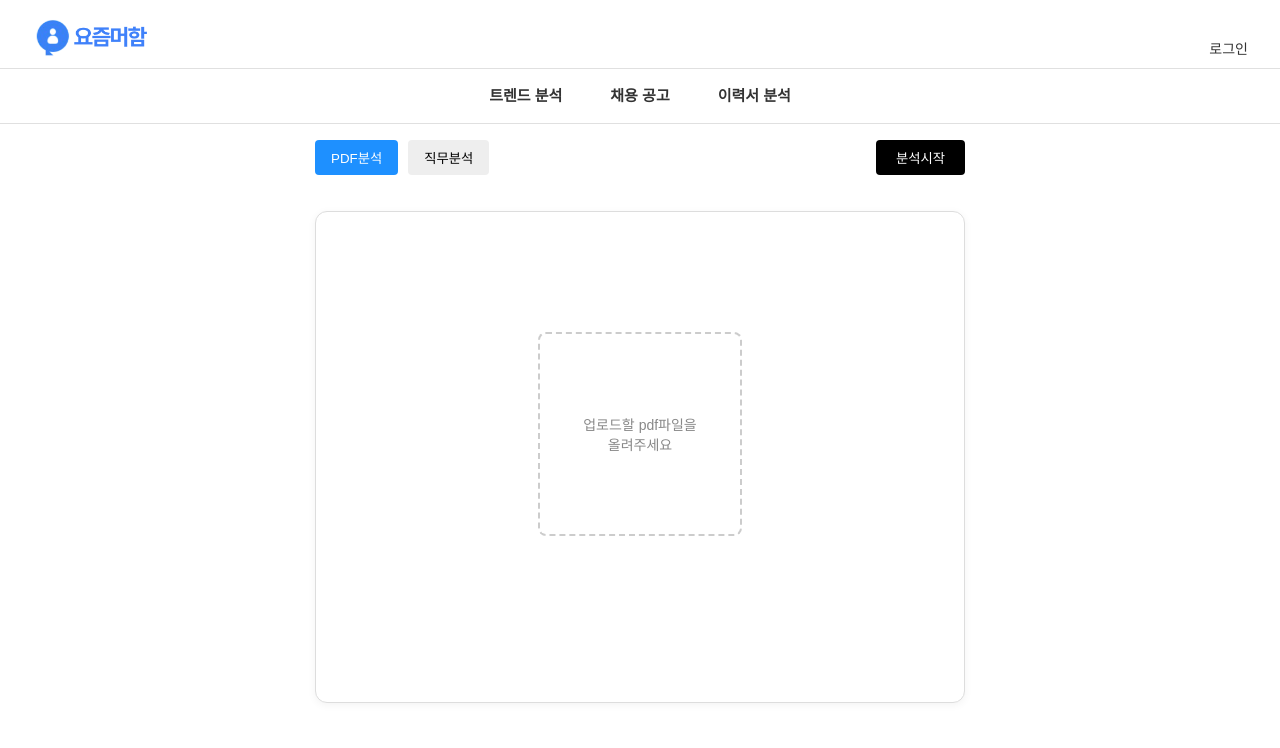
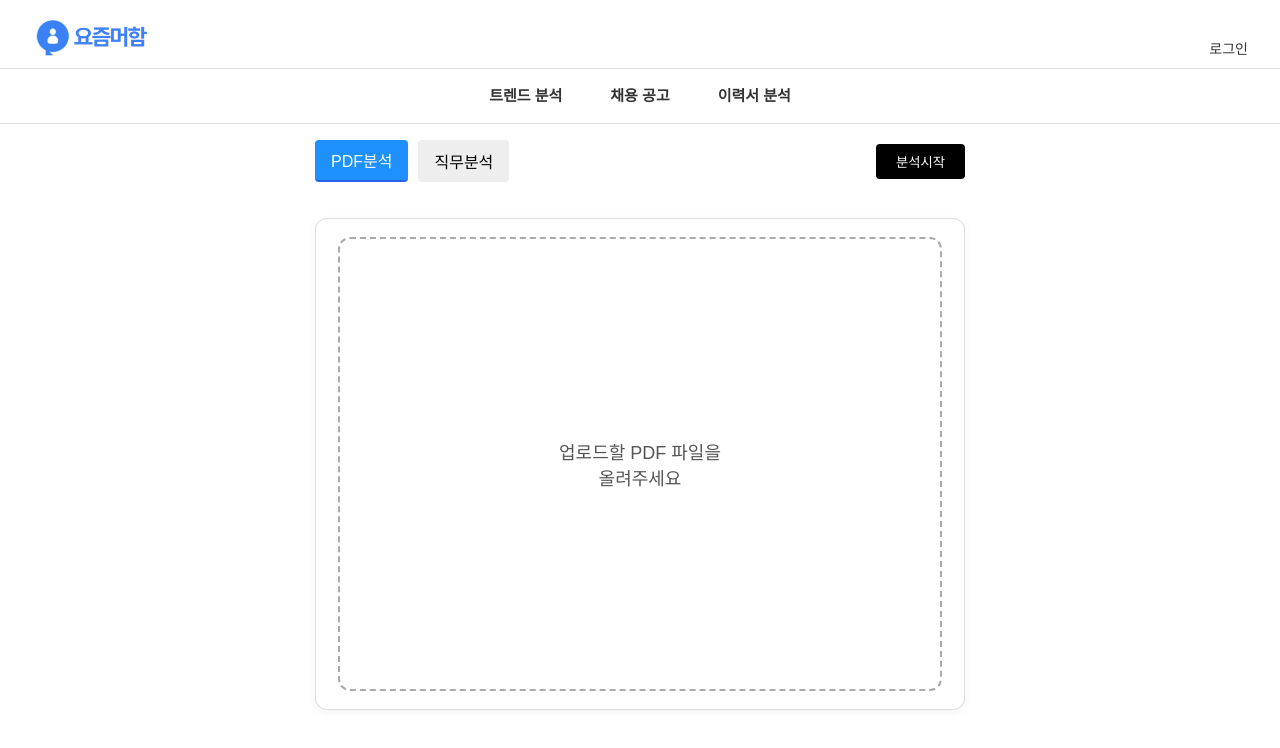
Before and after one commit to sjs4273/Job-Navigator, a React (Vite) app in the folder frontend/: page /resume in a window 1280 px wide. Shown: the top 748 px of the page. Built offline with nearby package versions, Linux system fonts and the light colour scheme; no server answers; a web font is replaced by a local one.

Commit message:
style: input창 UI변경

```diff
--- a/frontend/src/pages/ResumeAnalysisPage.css
+++ b/frontend/src/pages/ResumeAnalysisPage.css
@@ -1,113 +1,112 @@
+/* ResumeAnalysisPage.css */
+
 .analysis-top-bar {
   display: flex;
   justify-content: space-between;
   align-items: center;
-  margin: 0 auto;
-  padding: 16px 24px;
-  width: fit-content;
-  min-width: 650px;
+  padding: 16px;
 }
 
 .analysis-tab-group {
   display: flex;
-  gap: 10px;
 }
 
 .analysis-tab {
-  padding: 8px 16px;
+  background: none;
   border: none;
-  background-color: #eee;
-  color: black;
-  border-radius: 4px;
+  padding: 10px 16px;
   cursor: pointer;
+  font-size: 16px;
+  color: #333;
 }
 
 .analysis-tab.active {
-  background-color: #1e90ff;
-  color: white;
+  border-bottom: 2px solid #2563eb;
+  color: #2563eb;
 }
 
 .analysis-analyze-btn {
-  padding: 8px 20px;
-  background-color: black;
+  background-color: #2563eb;
   color: white;
   border: none;
-  border-radius: 4px;
+  padding: 10px 20px;
+  border-radius: 8px;
   cursor: pointer;
-  font-weight: 500;
+  font-weight: bold;
+}
+
+.analysis-analyze-btn:hover {
+  background-color: #1e4ac9;
 }
 
 .analysis-section {
-  border: 1px solid #ddd;
-  border-radius: 12px;
-  margin: 20px auto;
-  padding: 20px 24px;
+  display: flex;
+  justify-content: center;
+  margin-top: 40px;
+}
+
+.resume-input-button-row {
   display: flex;
   flex-direction: column;
   align-items: center;
+}
+.resume-drop-area {
   width: 600px;
   height: 450px;
-  max-width: 90%;
-  box-shadow: 0 2px 8px rgba(0, 0, 0, 0.05);
-  background-color: #fff;
-  transition: all 0.2s ease;
-}
-
-.analysis-section:hover {
-  box-shadow: 0 4px 12px rgba(0, 0, 0, 0.1);
-}
-.resume-input-button-row {
-  display: flex;
-  gap: 8px;
-  align-items: center;
-  margin-top: 100px; /* 중앙 위치 조절 */
-}
-
-.resume-square-label {
-  width: 200px;
-  height: 200px;
-  border: 2px dashed #ccc;
-  border-radius: 8px;
+  border: 2px dashed #aaa;
+  border-radius: 12px;
   display: flex;
   flex-direction: column;
   justify-content: center;
   align-items: center;
-  color: #888;
-  font-size: 14px;
+  text-align: center;
   cursor: pointer;
-  text-align: center;
+  transition:
+    border-color 0.4s,
+    background-color 0.4s;
   position: relative;
 }
 
-.resume-drop-area {
-  width: 200px;
-  height: 200px;
-  border: 2px dashed #ccc;
-  border-radius: 8px;
-  display: flex;
-  flex-direction: column;
-  justify-content: center; /* 세로 가운데 */
-  align-items: center; /* 가로 가운데 */
-  color: #888;
-  font-size: 14px;
-  cursor: pointer;
-  text-align: center;
-  transition: all 0.2s ease;
-  margin: auto; /* 박스를 부모 안에서 가운데 정렬 */
-}
-
 .resume-drop-area.drag-over {
-  border-color: #1e90ff;
+  border-color: #2563eb;
   background-color: #f0f8ff;
 }
 
-.resume-square-input {
-  display: none;
+.resume-drop-area.uploaded {
+  border-color: #22c55e;
+  background-color: #f0fdf4;
 }
 
-.file-name-display {
+.large-text {
+  font-size: 18px;
+  color: #555;
+}
+
+.file-name {
+  font-weight: bold;
+  font-size: 18px;
+  color: #2563eb;
+}
+
+.file-uploaded-msg {
   margin-top: 10px;
-  font-size: 14px;
-  color: #333;
-  text-align: center;
+  color: #22c55e;
+  opacity: 0;
+  animation: fadeIn 1s forwards;
 }
+
+.resume-square-input {
+  position: absolute;
+  top: 0;
+  left: 0;
+  width: 100%;
+  height: 100%;
+  opacity: 0;
+  cursor: pointer;
+}
+
+@keyframes fadeIn {
+  to {
+    opacity: 1;
+  }
+}
--- a/frontend/src/pages/ResumeAnalysisPage.jsx
+++ b/frontend/src/pages/ResumeAnalysisPage.jsx
@@ -1,68 +1,60 @@
 import React, { useState, useRef } from 'react';
 import './ResumeAnalysisPage.css';
 import { useNavigate } from 'react-router-dom';
+import { FaCheckCircle } from 'react-icons/fa'; // ✅ 업로드 완료 아이콘 추가
 
 export default function ResumeAnalysisPage() {
+  // ✅ 페이지 이동용 훅
   const navigate = useNavigate();
 
-  // ✅ PDF 파일 객체를 담는 state
+  // ✅ 업로드할 PDF 파일 객체 상태
   const [pdfFile, setPdfFile] = useState(null);
-
-  // ✅ 선택된 파일 이름을 표시하기 위한 state
+  // ✅ 선택된 파일 이름 상태
   const [selectedFileName, setSelectedFileName] = useState('');
-
-  // ✅ 드래그 상태 여부 (드래그 중이면 true)
+  // ✅ 드래그 상태 여부
   const [dragOver, setDragOver] = useState(false);
-
-  // ✅ 숨겨진 input 요소에 접근하기 위한 ref
+  // ✅ input 엘리먼트를 제어하기 위한 ref
   const fileInputRef = useRef(null);
 
-  // ✅ 파일 선택 시 실행되는 함수 (input을 통한 선택)
+  // ✅ 파일 선택 시 실행되는 함수 (클릭 or 드래그 후 drop)
   const handleFileChange = (e) => {
     const file = e.target.files[0];
     if (file) {
-      setPdfFile(file); // 실제 파일 객체를 저장
-      setSelectedFileName(file.name); // 파일 이름 표시
+      setPdfFile(file); // 선택된 파일 저장
+      setSelectedFileName(file.name); // 파일 이름 저장
     }
   };
 
-  // ✅ 드래그 영역 위에 파일이 올라왔을 때
+  // ✅ 드래그 영역에 파일이 올라올 때 실행
   const handleDragOver = (e) => {
-    e.preventDefault(); // 기본 이벤트 방지
-    setDragOver(true); // 드래그 중 상태로 표시
+    e.preventDefault();
+    setDragOver(true); // 드래그 상태 true
   };
 
-  // ✅ 드래그 영역을 벗어났을 때
+  // ✅ 드래그 영역에서 벗어날 때 실행
   const handleDragLeave = (e) => {
     e.preventDefault();
-    setDragOver(false); // 드래그 상태 해제
+    setDragOver(false); // 드래그 상태 false
   };
 
-  // ✅ 드래그 후 파일이 드롭됐을 때
+  // ✅ 파일을 드래그 영역에 놓았을 때 실행
   const handleDrop = (e) => {
     e.preventDefault();
-    setDragOver(false); // 드래그 상태 해제
+    setDragOver(false); // 드래그 상태 false
     const file = e.dataTransfer.files[0];
     if (file) {
-      setPdfFile(file); // 실제 파일 객체를 저장
-      setSelectedFileName(file.name); // 파일 이름 표시
+      setPdfFile(file); // 선택된 파일 저장
+      setSelectedFileName(file.name); // 파일 이름 저장
     }
   };
 
-  // ✅ 박스를 클릭했을 때 숨겨진 input 클릭
-  const handleBoxClick = () => {
-    if (fileInputRef.current) {
-      fileInputRef.current.click(); // input 클릭 이벤트 트리거
-    }
-  };
-
-  // ✅ 서버로 PDF 업로드하는 함수
+  // ✅ PDF 업로드 및 분석 요청 함수
   const uploadPDF = async () => {
     const token = localStorage.getItem('access_token');
 
     if (!token) {
       alert('로그인이 필요합니다.');
-      navigate('/login');
+      navigate('/login'); // 로그인 페이지로 이동
       return;
     }
 
@@ -71,27 +63,24 @@ export default function ResumeAnalysisPage() {
       return;
     }
 
-    // ✅ FormData를 사용해 파일 데이터 준비
     const formData = new FormData();
-    formData.append('pdf_file', pdfFile);
+    formData.append('pdf_file', pdfFile); // FormData에 파일 추가
 
     try {
       const response = await fetch('http://localhost:8000/api/v1/resume/', {
         method: 'POST',
         headers: {
-          Authorization: `Bearer ${token}`,
+          Authorization: `Bearer ${token}`, // 인증 토큰 추가
         },
         body: formData,
       });
 
-      if (!response.ok) {
-        throw new Error('서버 오류');
-      }
+      if (!response.ok) throw new Error('서버 오류');
 
       const result = await response.json();
       console.log('✅ 분석 결과:', result);
 
-      // ✅ 결과 페이지로 이동하면서 데이터 전달
+      // 결과 페이지로 이동하면서 분석 데이터 전달
       navigate('/roadmap', { state: { analysisResult: result } });
     } catch (error) {
       console.error('❌ 요청 중 오류:', error);
@@ -101,14 +90,14 @@ export default function ResumeAnalysisPage() {
 
   return (
     <div>
-      {/* ✅ 상단 탭 및 버튼 영역 */}
+      {/* ✅ 상단 탭 및 분석 시작 버튼 */}
       <div className="analysis-top-bar">
         <div className="analysis-tab-group">
-          {/* PDF 분석 탭 (활성화된 상태) */}
+          {/* 현재 페이지 (PDF 분석) */}
           <button type="button" className="analysis-tab active">
             PDF분석
           </button>
-          {/* 직무분석 탭 (클릭 시 페이지 이동) */}
+          {/* 다른 페이지 (직무 분석) */}
           <button
             type="button"
             className="analysis-tab"
@@ -117,7 +106,6 @@ export default function ResumeAnalysisPage() {
             직무분석
           </button>
         </div>
-        {/* 분석시작 버튼 */}
         <button
           type="button"
           className="analysis-analyze-btn"
@@ -127,27 +115,39 @@ export default function ResumeAnalysisPage() {
         </button>
       </div>
 
-      {/* ✅ 분석 영역 (파일 드래그 & 클릭 업로드) */}
+      {/* ✅ PDF 업로드 영역 */}
       <section className="analysis-section">
         <div className="resume-input-button-row">
           <div
-            className={`resume-drop-area ${dragOver ? 'drag-over' : ''}`}
-            onClick={handleBoxClick}
+            className={`resume-drop-area ${dragOver ? 'drag-over' : ''} ${selectedFileName ? 'uploaded' : ''}`}
             onDragOver={handleDragOver}
             onDragLeave={handleDragLeave}
             onDrop={handleDrop}
           >
-            {/* 파일 이름이 있으면 표시, 없으면 안내 문구 */}
+            {/* 파일이 선택된 경우: 아이콘 + 파일명 + 메시지 */}
             {selectedFileName ? (
-              <span>{selectedFileName}</span>
+              <>
+                <FaCheckCircle
+                  size={48}
+                  color="#22c55e"
+                  style={{ marginBottom: '10px' }}
+                />
+                <span className="file-name">{selectedFileName}</span>
+                <p className="file-uploaded-msg">
+                  ✅ 파일이 업로드 준비되었습니다!
+                </p>
+              </>
             ) : (
+              // 파일이 없으면 안내 문구
               <>
-                업로드할 pdf파일을
-                <br />
-                올려주세요
+                <p className="large-text">
+                  업로드할 PDF 파일을
+                  <br />
+                  올려주세요
+                </p>
               </>
             )}
-            {/* 실제 input 태그 (숨겨져 있음, ref로 연결) */}
+            {/* 숨겨진 input (파일 선택) */}
             <input
               type="file"
               accept="application/pdf"
```
